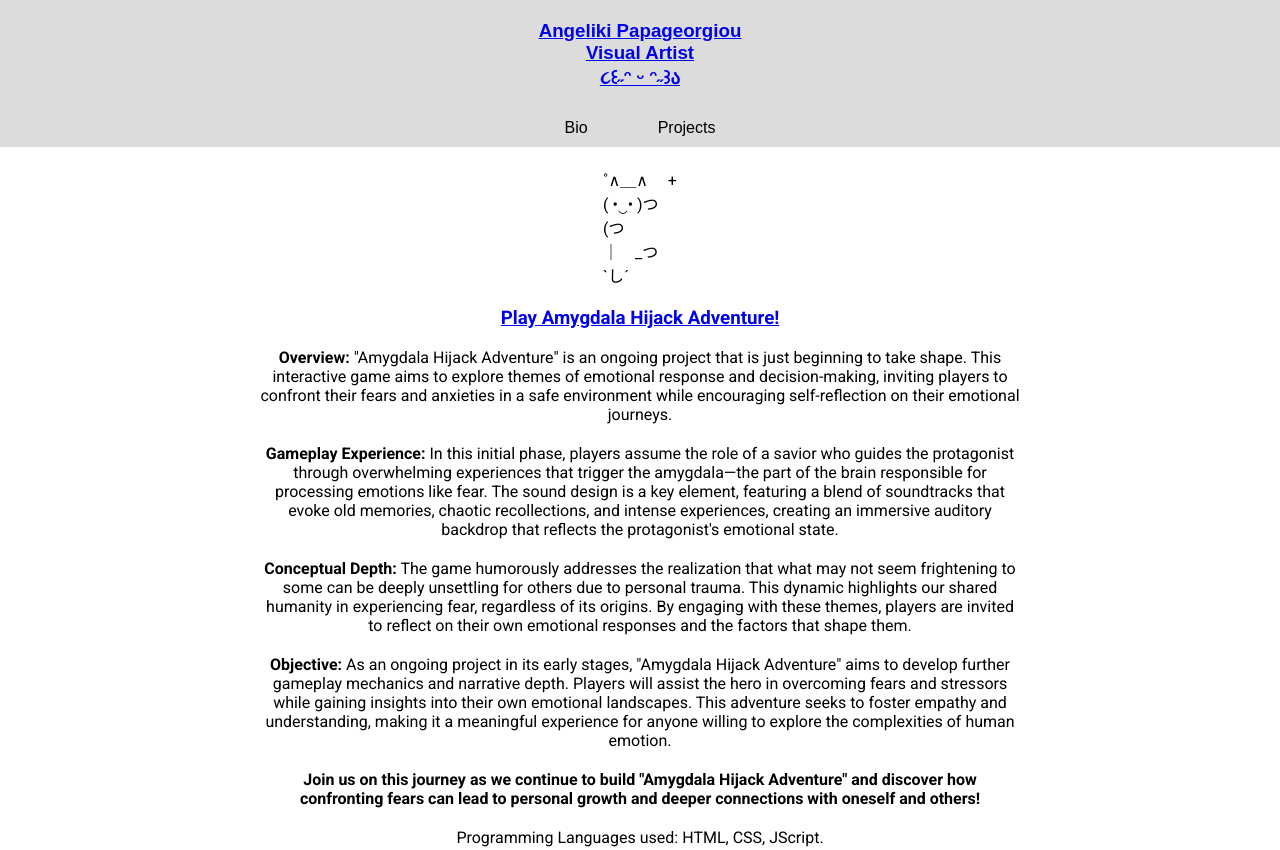
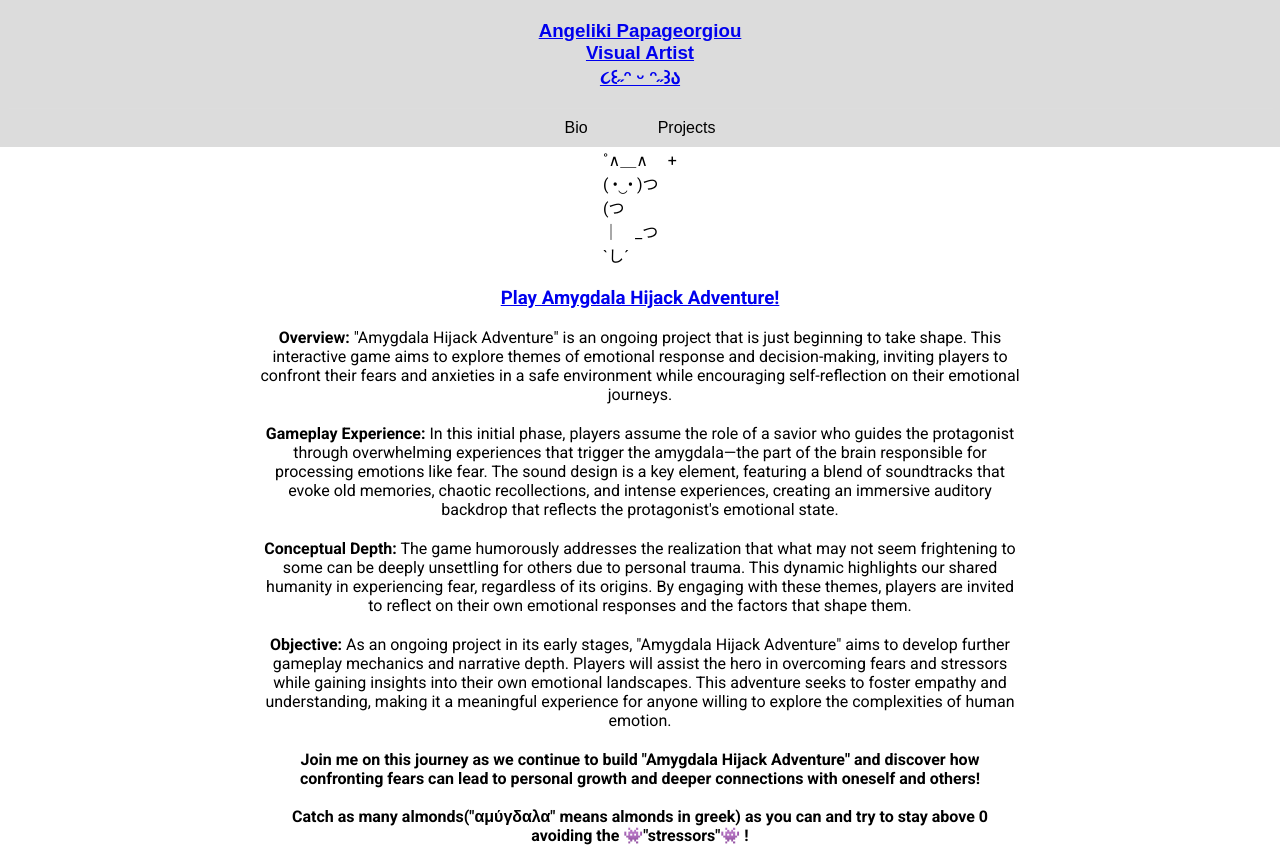
Before and after one commit to Agelikhp/portfolio_cv, a plain HTML site: page game.html in a window 1280 px wide. Shown: the top 850 px of the page. Drawn offline with Linux system fonts and the light colour scheme; a web font is replaced by a local one.

Commit message:
last adjustments

```diff
--- a/game.html
+++ b/game.html
@@ -3,7 +3,7 @@
 <head>
     <meta charset="utf-8" />
     <meta name="viewport" content="width=device-width, initial-scale=1.0" />
-    <title>Amygdala Hijack 🧠</title>
+    <title>Amygdala Hijack🧠</title>
     <link rel="stylesheet" href="./game.css"/>
     <link href="https://fonts.googleapis.com/css2?family=Roboto:wght@400;700&display=swap" rel="stylesheet">
     <link href="https://fonts.googleapis.com/css2?family=Tiny5&display=swap" rel="stylesheet">
@@ -38,7 +38,9 @@
                 The game humorously addresses the realization that what may not seem frightening to some can be deeply unsettling for others due to personal trauma. This dynamic highlights our shared humanity in experiencing fear, regardless of its origins. By engaging with these themes, players are invited to reflect on their own emotional responses and the factors that shape them.</p>
                 <p><strong>Objective:</strong>
                 As an ongoing project in its early stages, "Amygdala Hijack Adventure" aims to develop further gameplay mechanics and narrative depth. Players will assist the hero in overcoming fears and stressors while gaining insights into their own emotional landscapes. This adventure seeks to foster empathy and understanding, making it a meaningful experience for anyone willing to explore the complexities of human emotion.</p>
-                <strong>Join us on this journey as we continue to build "Amygdala Hijack Adventure" and discover how confronting fears can lead to personal growth and deeper connections with oneself and others!</strong>
+                <strong>Join me on this journey as we continue to build "Amygdala Hijack Adventure" and discover how confronting fears can lead to personal growth and deeper connections with oneself and others!</strong><br>
+
+               <br> <p><strong>Catch as many almonds("αμύγδαλα" means almonds in greek) as you can and try to stay above 0 avoiding the 👾"stressors"👾 !</strong></p>
             </p>
             <p>Programming Languages used: HTML, CSS, JScript.</p>
         </section>
```
Also changed, not shown: 2 other files.
